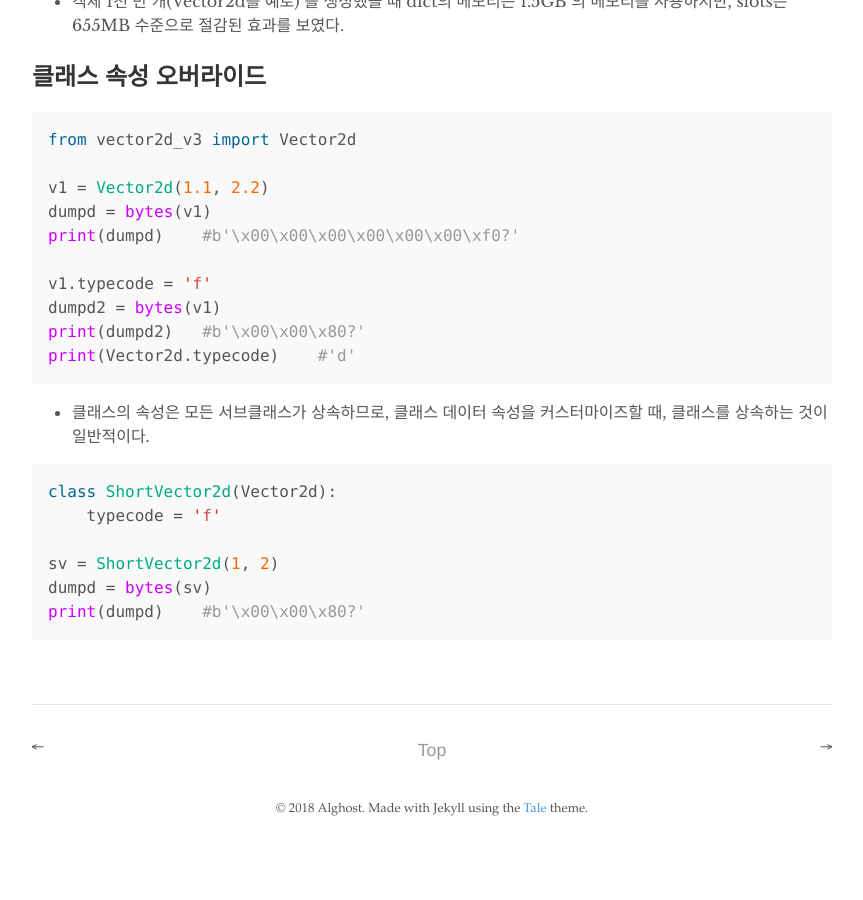
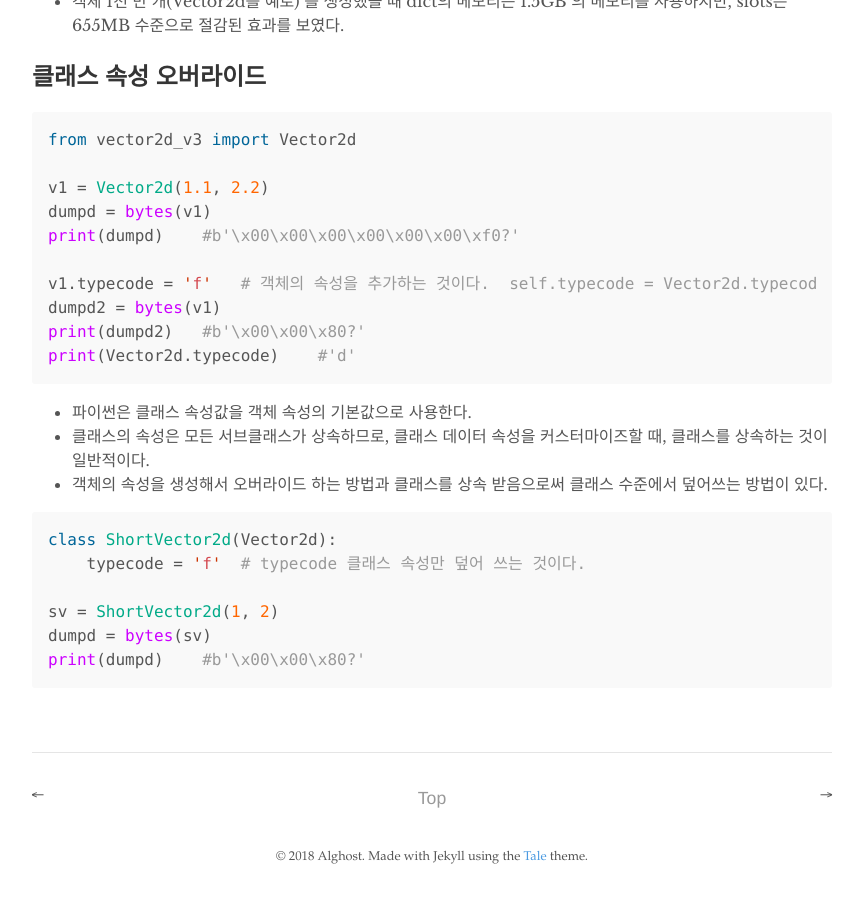
Before and after one commit to hydblab/hydblab.github.io, a Jekyll site: the page built from _posts/2018-09-19-python-object.md, in a window 1280 px wide and 900 px high, scrolled down 4094 px. Shown: the whole window, without its empty margins (208-1071 px from the left). Built offline with Jekyll 4.4.1, drawn with Linux system fonts in a browser that asks for light colours; before the commit the page ends 4946 px from its top, so only the background shows below that.

Commit message:
9장 보완

```diff
--- a/_posts/2018-09-19-python-object.md
+++ b/_posts/2018-09-19-python-object.md
@@ -183,17 +183,20 @@ v1 = Vector2d(1.1, 2.2)
 dumpd = bytes(v1)
 print(dumpd)    #b'\x00\x00\x00\x00\x00\x00\xf0?'
 
-v1.typecode = 'f'
+v1.typecode = 'f'   # 객체의 속성을 추가하는 것이다.  self.typecode = Vector2d.typecode를 의미
 dumpd2 = bytes(v1)
 print(dumpd2)   #b'\x00\x00\x80?'
 print(Vector2d.typecode)    #'d'
 {% endhighlight %}
 
+- 파이썬은 클래스 속성값을 객체 속성의 기본값으로 사용한다.
 - 클래스의 속성은 모든 서브클래스가 상속하므로, 클래스 데이터 속성을 커스터마이즈할 때, 클래스를 상속하는 것이 일반적이다.
+- 객체의 속성을 생성해서 오버라이드 하는 방법과 클래스를 상속 받음으로써 클래스 수준에서 덮어쓰는 방법이 있다.
+
 
 {% highlight python %}
 class ShortVector2d(Vector2d):
-    typecode = 'f'
+    typecode = 'f'  # typecode 클래스 속성만 덮어 쓰는 것이다.
 
 sv = ShortVector2d(1, 2)
 dumpd = bytes(sv)
```
